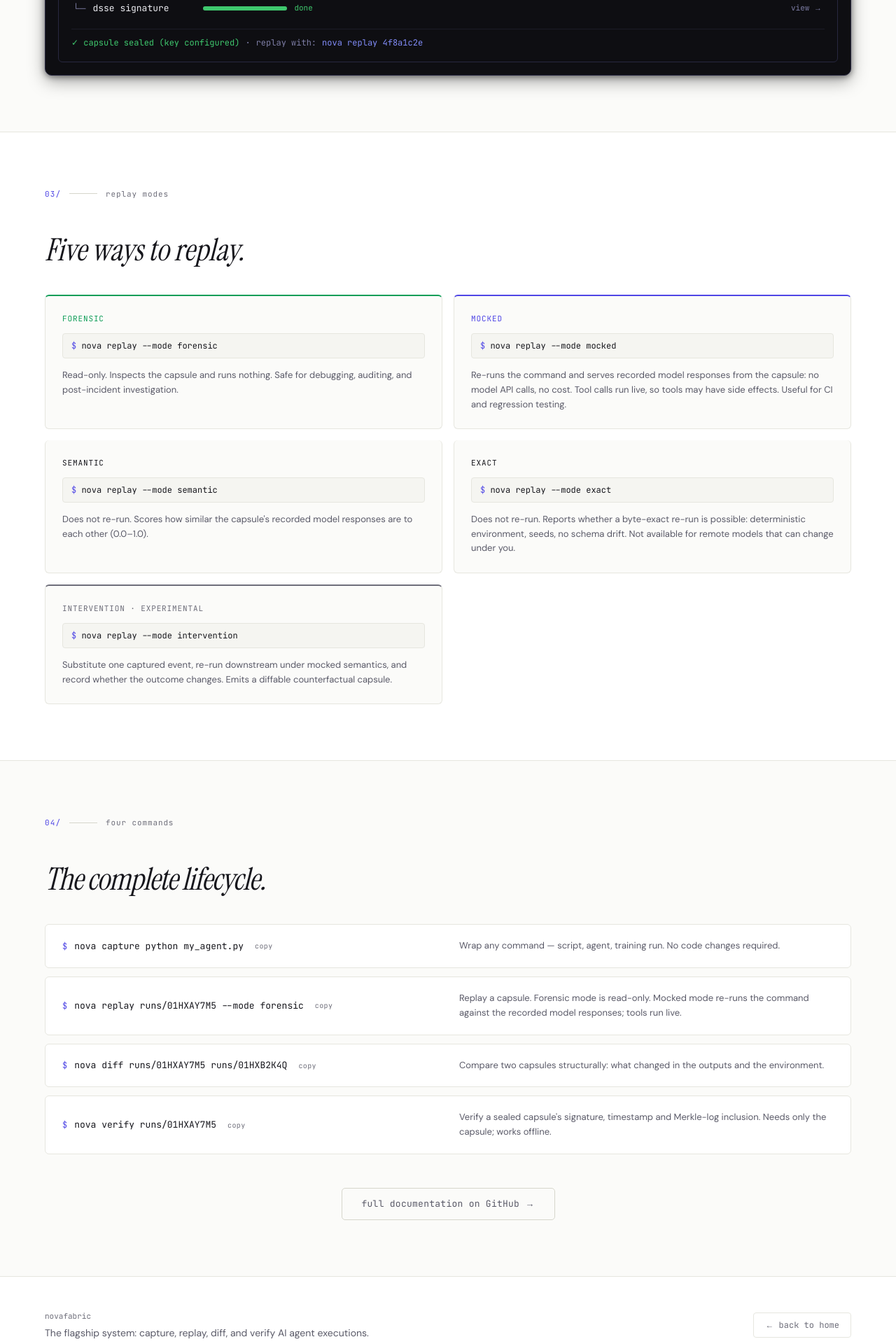
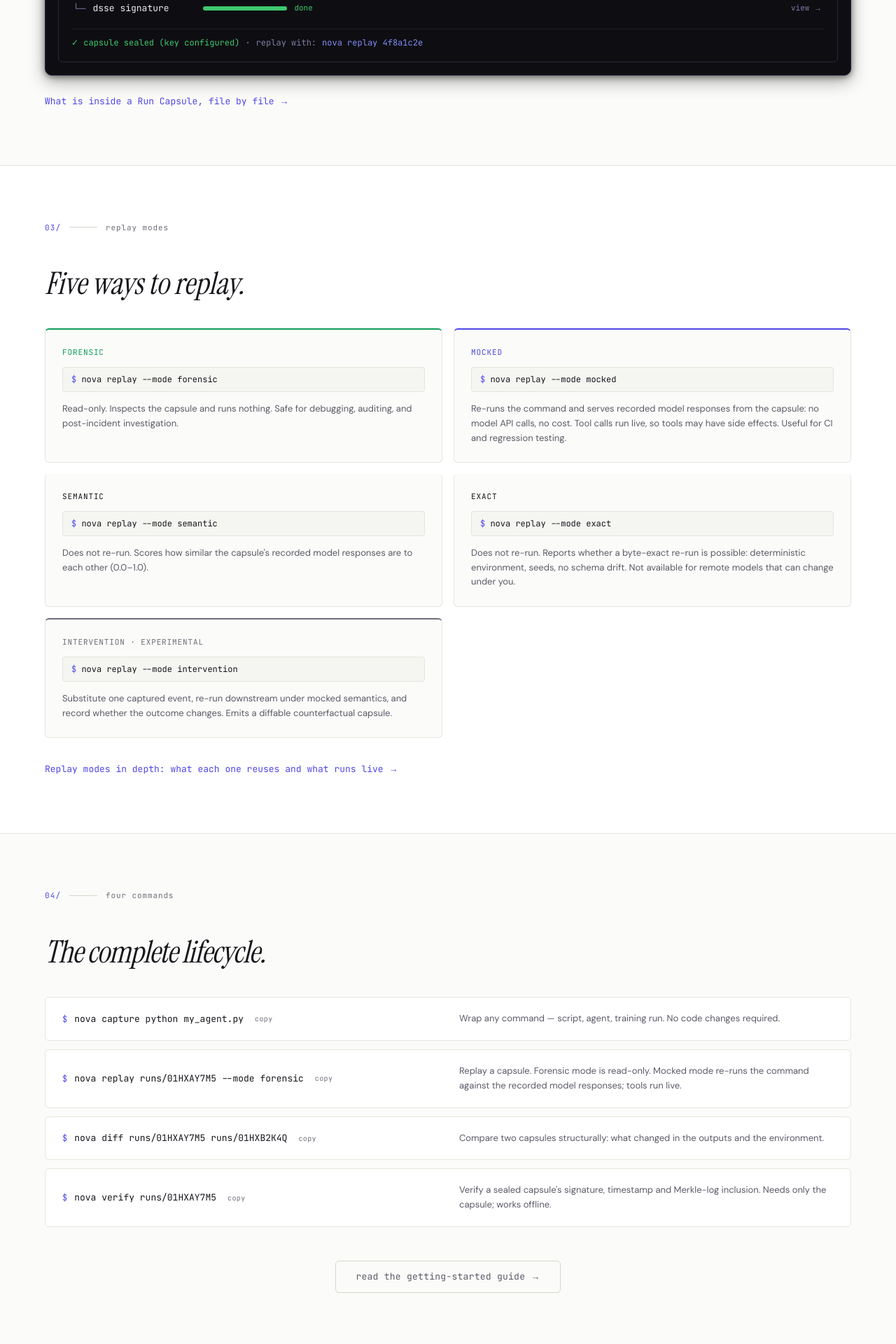
Before and after one commit to MSKazemi/novafabric-web, a Next.js app: page /novafabric in a window 1280 px wide. Shown: the part 2580-4500 px from the top of the page at 70% size. Built offline with nearby package versions, Linux system fonts and the light colour scheme.

Commit message:
site: link the product page to the replay-mode, run-capsule and getting-started docs on this site instead of GitHub markdown

```diff
--- a/app/novafabric/page.tsx
+++ b/app/novafabric/page.tsx
@@ -274,14 +274,12 @@
                   >
                     github ↗
                   </a>
-                  <a
-                    href="https://github.com/MSKazemi/novafabric/blob/main/docs/getting-started.md"
-                    target="_blank"
-                    rel="noopener noreferrer"
+                  <Link
+                    href="/docs/getting-started/"
                     style={{ fontFamily: "var(--font-code), monospace", fontSize: "13px", color: "var(--color-muted)", border: "1px solid var(--color-edge-2)", padding: "9px 20px", borderRadius: "4px", textDecoration: "none" }}
                   >
                     docs →
-                  </a>
+                  </Link>
                 </div>
               </div>
 
@@ -382,6 +380,11 @@
               Click &quot;run&quot; to simulate a capture. Explore the files a capsule produces.
             </p>
             <InteractiveCapsule />
+            <p style={{ marginTop: "24px" }}>
+              <Link href="/docs/architecture/run-capsule/" style={{ fontFamily: "var(--font-code), monospace", fontSize: "13px", color: "var(--color-amber)", textDecoration: "none" }}>
+                What is inside a Run Capsule, file by file →
+              </Link>
+            </p>
           </div>
         </section>
 
@@ -463,6 +466,11 @@
                 </div>
               ))}
             </div>
+            <p style={{ marginTop: "32px" }}>
+              <Link href="/docs/architecture/replay-modes/" style={{ fontFamily: "var(--font-code), monospace", fontSize: "13px", color: "var(--color-amber)", textDecoration: "none" }}>
+                Replay modes in depth: what each one reuses and what runs live →
+              </Link>
+            </p>
           </div>
         </section>
 
@@ -509,12 +517,10 @@
               ))}
             </div>
 
-            {/* Docs CTA */}
+            {/* Docs CTA: the guide is published on this site, so keep the reader here. */}
             <div style={{ marginTop: "48px", display: "flex", justifyContent: "center" }}>
-              <a
-                href="https://github.com/MSKazemi/novafabric/blob/main/docs/getting-started.md"
-                target="_blank"
-                rel="noopener noreferrer"
+              <Link
+                href="/docs/getting-started/"
                 style={{
                   fontFamily: "var(--font-code), monospace",
                   fontSize: "13px",
@@ -526,8 +532,8 @@
                   letterSpacing: "0.02em",
                 }}
               >
-                full documentation on GitHub →
-              </a>
+                read the getting-started guide →
+              </Link>
             </div>
           </div>
         </section>
```
